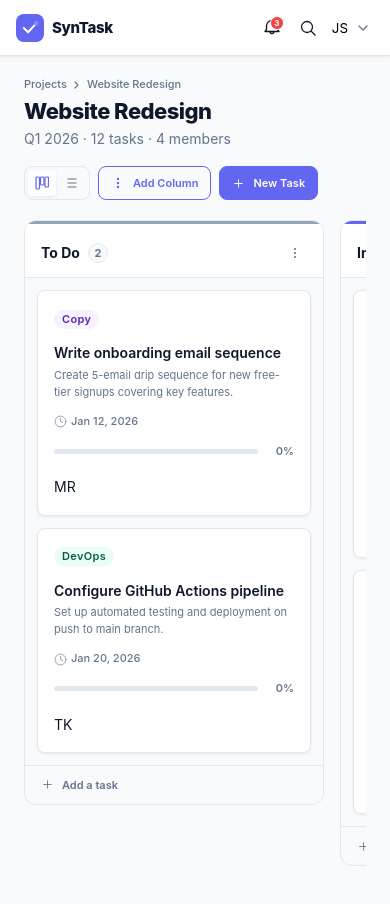
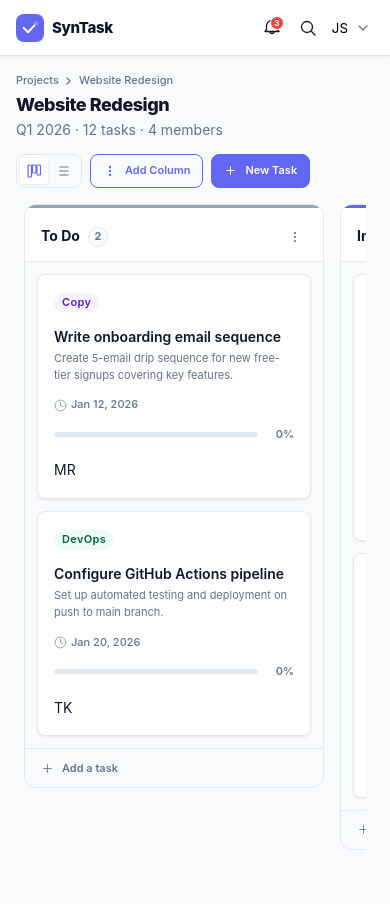
Before and after one commit to wijimenezz/ProyectoM4_WilsonJimenez, a React (Vite) app: page / in a window 390 px wide. Built offline with nearby package versions, Linux system fonts and the light colour scheme.

Commit message:
Fix: BoardHeader: Modificacion de estilo ya que no estaban en mobile first

```diff
--- a/src/components/dashboard/boardHeader/BoardHeader.css
+++ b/src/components/dashboard/boardHeader/BoardHeader.css
@@ -1,13 +1,11 @@
 .board-header {
   display: flex;
+  flex-direction: column; /* Stack title + actions vertically on mobile */
   align-items: flex-start;
-  justify-content: space-between;
-  padding: var(--space-5) var(--space-6);
-  gap: var(--space-4);
-  flex-wrap: wrap;
+  padding: var(--space-4) var(--space-4);
+  gap: var(--space-3);
 }
 
-/* --- Title Area --- */
 .board-header__breadcrumb {
   display: flex;
   align-items: center;
@@ -19,7 +17,7 @@
 }
 
 .board-header__title {
-  font-size: var(--font-size-2xl);
+  font-size: var(--font-size-xl); /* Smaller on mobile */
   font-weight: 800;
   color: var(--color-navy);
   letter-spacing: -0.025em;
@@ -32,15 +30,15 @@
   margin-top: var(--space-1);
 }
 
-/* --- Actions --- */
+/* Actions: full-width row on mobile */
 .board-header__actions {
   display: flex;
   align-items: center;
   gap: var(--space-2);
-  flex-shrink: 0;
+  width: 100%;
 }
 
-/* --- View Toggle --- */
+/* View toggle */
 .view-toggle {
   display: flex;
   align-items: center;
@@ -76,3 +74,24 @@
   background: var(--color-border);
   color: var(--color-navy);
 }
+
+/* md: side-by-side layout */
+@media (min-width: 768px) {
+  .board-header {
+    flex-direction: row;
+    align-items: flex-start;
+    justify-content: space-between;
+    padding: var(--space-5) var(--space-6);
+    gap: var(--space-4);
+    flex-wrap: wrap;
+  }
+
+  .board-header__title {
+    font-size: var(--font-size-2xl);
+  }
+
+  .board-header__actions {
+    width: auto;
+    flex-shrink: 0;
+  }
+}
```
